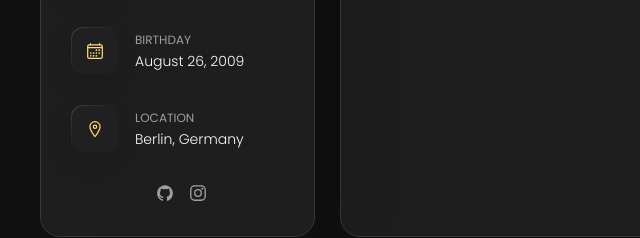
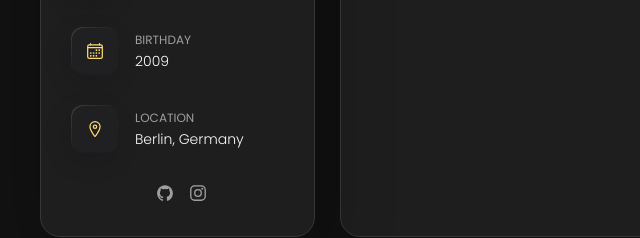
Before and after one commit to ShravanShankarCS/shravan.org, a plain HTML site: page index.html in a window 1280 px wide. Shown: the part 519-757 px from the top of the page, 0-640 px from the left. Drawn offline with nearby package versions, Linux system fonts and the light colour scheme.

Commit message:
Update birthday time element to only show year

```diff
--- a/index.html
+++ b/index.html
@@ -87,7 +87,7 @@ v<!DOCTYPE html>
             <div class="contact-info">
               <p class="contact-title">Birthday</p>
 
-              <time datetime="2009-08-26">August 26, 2009</time>
+              <time datetime="2009"> 2009</time>
             </div>
 
           </li>
```
